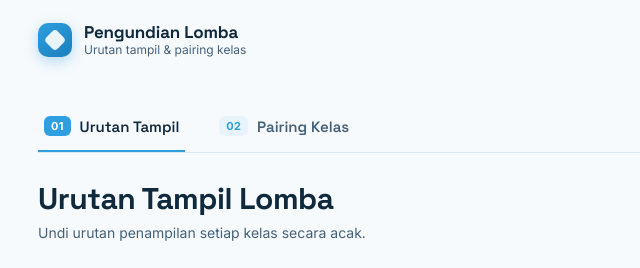
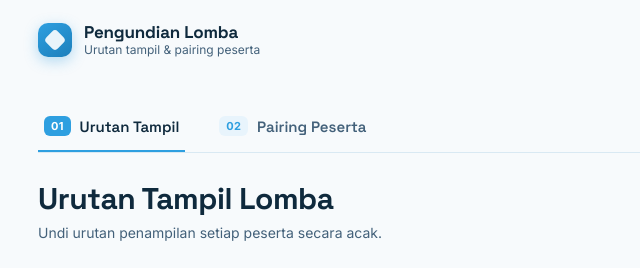
Before and after one commit to dirgaditya/Undi-lomba, a plain HTML site: page index.html in a window 1280 px wide. Shown: the top 268 px of the page, 160-800 px from the left. Drawn offline with Linux system fonts and the light colour scheme.

Commit message:
Update index.html

```diff
--- a/index.html
+++ b/index.html
@@ -671,7 +671,7 @@ button:focus-visible, textarea:focus-visible {
     <span class="brand-mark"></span>
     <div class="brand-text">
       <span class="brand-title">Pengundian Lomba</span>
-      <span class="brand-sub">Urutan tampil &amp; pairing kelas</span>
+      <span class="brand-sub">Urutan tampil &amp; pairing peserta</span>
     </div>
   </div>
   <button class="btn-ghost" id="toggleSetup" aria-expanded="false" aria-controls="setupPanel">
@@ -754,7 +754,7 @@ button:focus-visible, textarea:focus-visible {
     </button>
     <button class="tab" data-tab="pairing" role="tab" aria-selected="false">
       <span class="tab-num">02</span>
-      Pairing Kelas
+      Pairing Peserta
     </button>
   </nav>
 
@@ -763,7 +763,7 @@ button:focus-visible, textarea:focus-visible {
     <div class="panel-head">
       <div>
         <h1>Urutan Tampil Lomba</h1>
-        <p class="panel-desc">Undi urutan penampilan setiap kelas secara acak.</p>
+        <p class="panel-desc">Undi urutan penampilan setiap peserta secara acak.</p>
       </div>
       <button class="btn-draw" id="drawUrutan">
         <span>Undi Sekarang</span>
@@ -782,8 +782,8 @@ button:focus-visible, textarea:focus-visible {
   <section class="panel" id="panel-pairing" role="tabpanel" hidden>
     <div class="panel-head">
       <div>
-        <h1>Pairing Kelas</h1>
-        <p class="panel-desc">Undi lawan tanding secara acak, dua kelas per babak.</p>
+        <h1>Pairing Peserta</h1>
+        <p class="panel-desc">Undi lawan tanding secara acak, dua peserta per babak.</p>
       </div>
       <button class="btn-draw" id="drawPairing">
         <span>Undi Sekarang</span>
```
